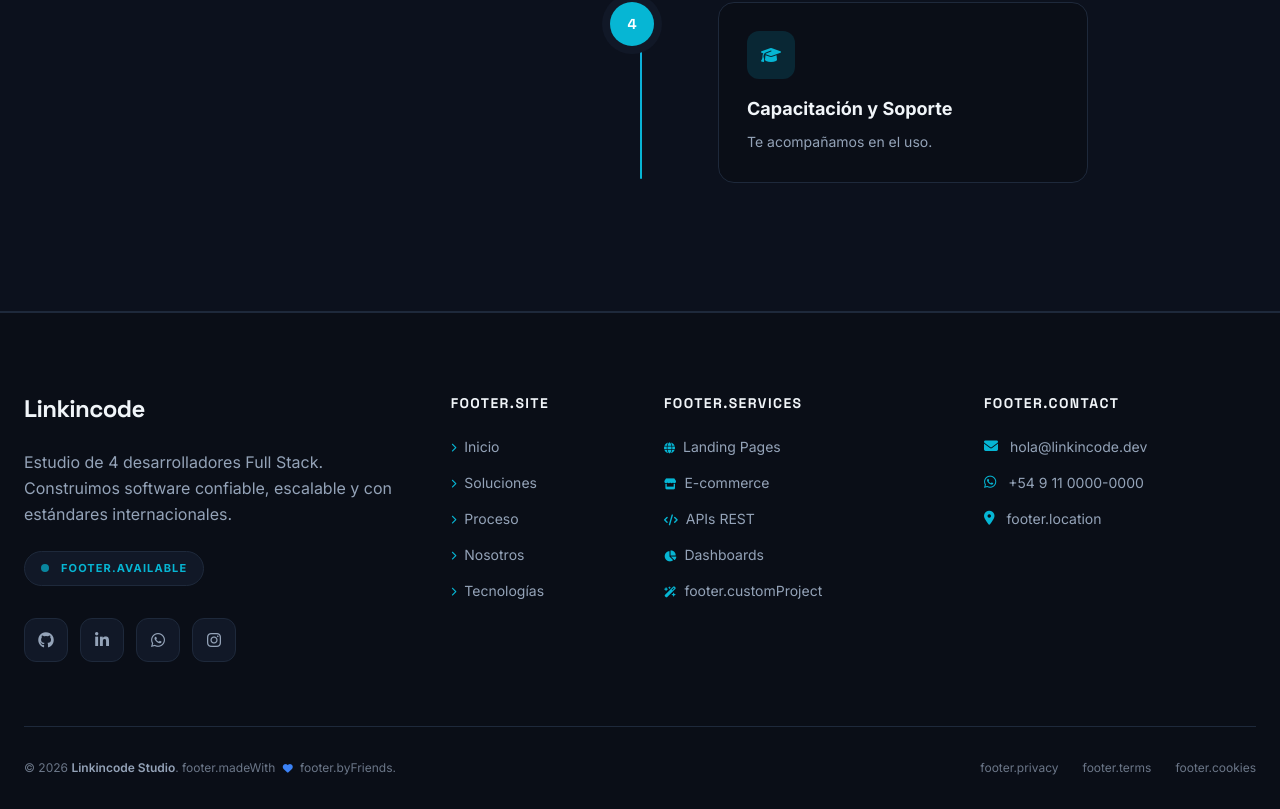
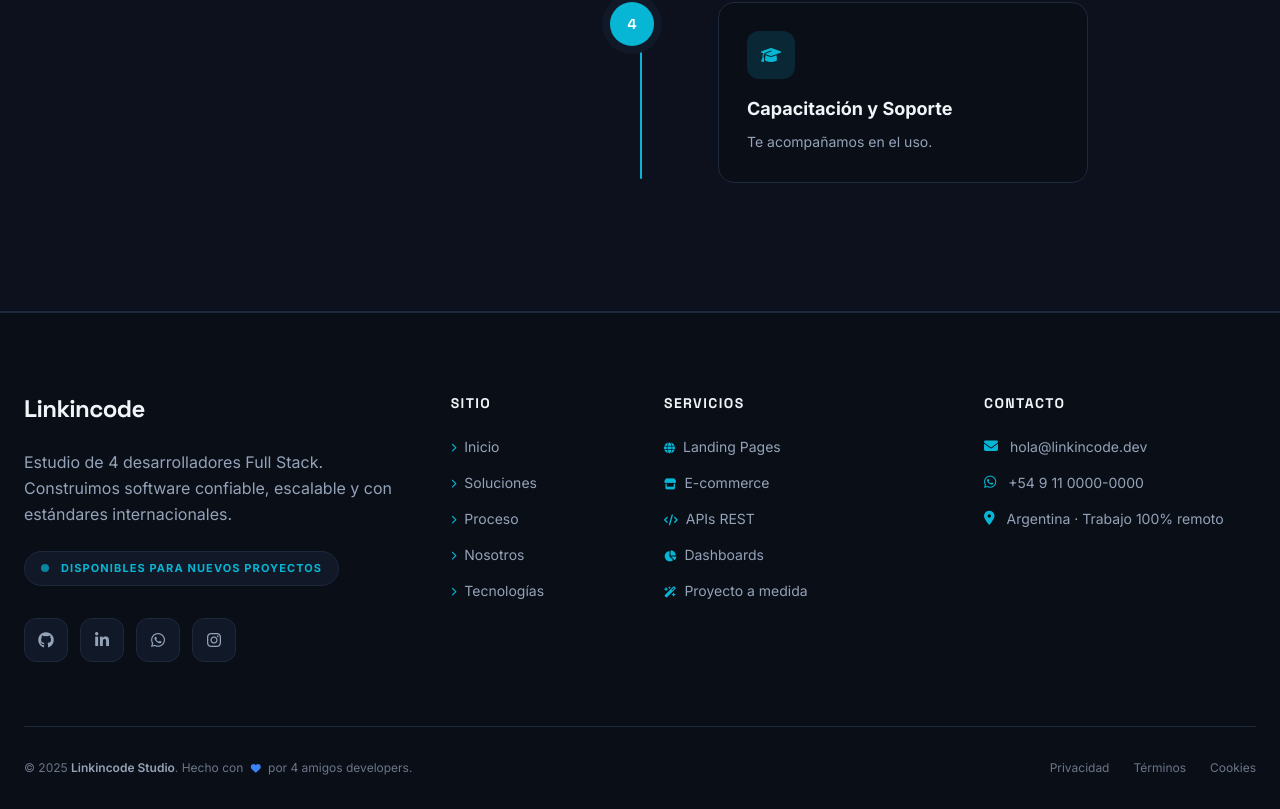
Before and after one commit to LinkinCode26/linkincode, a React (Vite) app in the folder client/: page / in a window 1280 px wide. Shown: the part 4126-4935 px from the top of the page. Built offline with nearby package versions, Linux system fonts and the light colour scheme.

Commit message:
fix(footer): ajuste del texto

```diff
--- a/client/src/sections/Footer.jsx
+++ b/client/src/sections/Footer.jsx
@@ -30,12 +30,13 @@ export default function Footer() {
                 </h2>
               </a>
               <p className="text-mute leading-relaxed mb-6 max-w-sm">
-                {t("footer.description")}
+                Estudio de 4 desarrolladores Full Stack. Construimos software
+                confiable, escalable y con estándares internacionales.
               </p>
               <div className="inline-flex items-center gap-3 px-4 py-2 rounded-full bg-surface border border-line mb-8">
                 <span className="flex h-2 w-2 rounded-full bg-accent animate-pulse"></span>
                 <span className="text-[11px] font-bold uppercase tracking-widest text-accent">
-                  {t("footer.available")}
+                  Disponibles para nuevos proyectos
                 </span>
               </div>
               <div className="flex gap-3">
@@ -70,7 +71,7 @@ export default function Footer() {
 
             <div className="lg:col-span-2">
               <h4 className="font-display font-bold text-sm uppercase tracking-widest text-ink mb-6">
-                {t("footer.site")}
+                Sitio
               </h4>
               <ul className="space-y-4 text-sm text-mute">
                 <li>
@@ -79,7 +80,7 @@ export default function Footer() {
                     className="hover:text-brand transition-colors flex items-center gap-2"
                   >
                     <i className="fas fa-chevron-right text-[9px] text-accent"></i>
-                    {t("nav.inicio")}
+                    Inicio
                   </a>
                 </li>
                 <li>
@@ -88,7 +89,7 @@ export default function Footer() {
                     className="hover:text-brand transition-colors flex items-center gap-2"
                   >
                     <i className="fas fa-chevron-right text-[9px] text-accent"></i>
-                    {t("nav.soluciones")}
+                    Soluciones
                   </a>
                 </li>
                 <li>
@@ -97,7 +98,7 @@ export default function Footer() {
                     className="hover:text-brand transition-colors flex items-center gap-2"
                   >
                     <i className="fas fa-chevron-right text-[9px] text-accent"></i>
-                    {t("nav.proceso")}
+                    Proceso
                   </a>
                 </li>
                 <li>
@@ -106,7 +107,7 @@ export default function Footer() {
                     className="hover:text-brand transition-colors flex items-center gap-2"
                   >
                     <i className="fas fa-chevron-right text-[9px] text-accent"></i>
-                    {t("nav.nosotros")}
+                    Nosotros
                   </a>
                 </li>
                 <li>
@@ -115,7 +116,7 @@ export default function Footer() {
                     className="hover:text-brand transition-colors flex items-center gap-2"
                   >
                     <i className="fas fa-chevron-right text-[9px] text-accent"></i>
-                    {t("nav.tecnologias")}
+                    Tecnologías
                   </a>
                 </li>
               </ul>
@@ -123,7 +124,7 @@ export default function Footer() {
 
             <div className="lg:col-span-3">
               <h4 className="font-display font-bold text-sm uppercase tracking-widest text-ink mb-6">
-                {t("footer.services")}
+                Servicios
               </h4>
               <ul className="space-y-4 text-sm text-mute">
                 <li>
@@ -168,7 +169,7 @@ export default function Footer() {
                     className="hover:text-brand transition-colors flex items-center gap-2"
                   >
                     <i className="fas fa-wand-magic-sparkles text-[11px] text-accent"></i>
-                    {t("footer.customProject")}
+                    Proyecto a medida
                   </a>
                 </li>
               </ul>
@@ -176,7 +177,7 @@ export default function Footer() {
 
             <div className="lg:col-span-3">
               <h4 className="font-display font-bold text-sm uppercase tracking-widest text-ink mb-6">
-                {t("footer.contact")}
+                Contacto
               </h4>
               <ul className="space-y-4 text-sm">
                 <li>
@@ -201,7 +202,7 @@ export default function Footer() {
                 </li>
                 <li className="flex items-start gap-3 text-mute">
                   <i className="fas fa-location-dot mt-0.5 text-accent"></i>{" "}
-                  {t("footer.location")}
+                  Argentina · Trabajo 100% remoto
                 </li>
               </ul>
             </div>
@@ -209,21 +210,21 @@ export default function Footer() {
 
           <div className="pt-8 flex flex-col md:flex-row justify-between items-center gap-4">
             <p className="text-[12px] text-mute/70 text-center md:text-left">
-              © 2026{" "}
+              © 2025{" "}
               <span className="text-mute font-semibold">Linkincode Studio</span>
-              . {t("footer.madeWith")}{" "}
-              <i className="fas fa-heart text-brand text-[10px] mx-1"></i>{" "}
-              {t("footer.byFriends")}.
+              . Hecho con{" "}
+              <i className="fas fa-heart text-brand text-[10px] mx-1"></i> por 4
+              amigos developers.
             </p>
             <div className="flex gap-6 text-[12px] text-mute/70">
               <a href="#" className="hover:text-brand transition-colors">
-                {t("footer.privacy")}
+                Privacidad
               </a>
               <a href="#" className="hover:text-brand transition-colors">
-                {t("footer.terms")}
+                Términos
               </a>
               <a href="#" className="hover:text-brand transition-colors">
-                {t("footer.cookies")}
+                Cookies
               </a>
             </div>
           </div>
```
